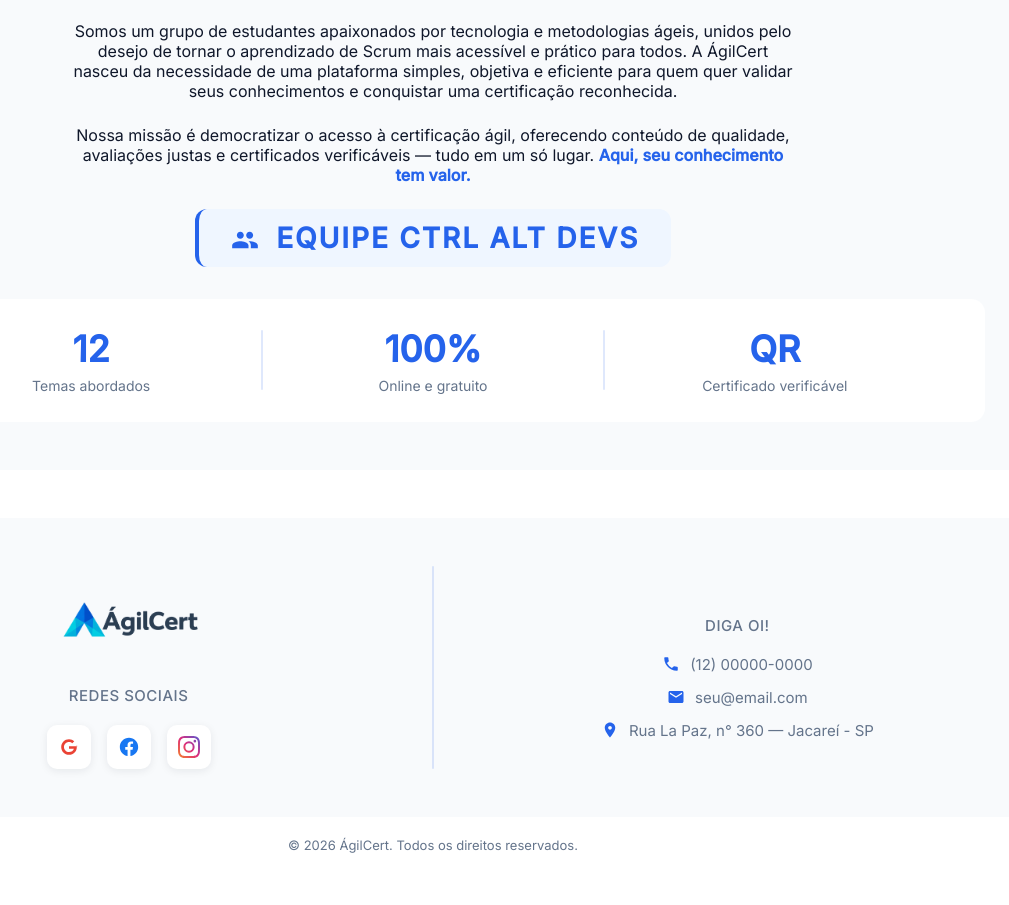
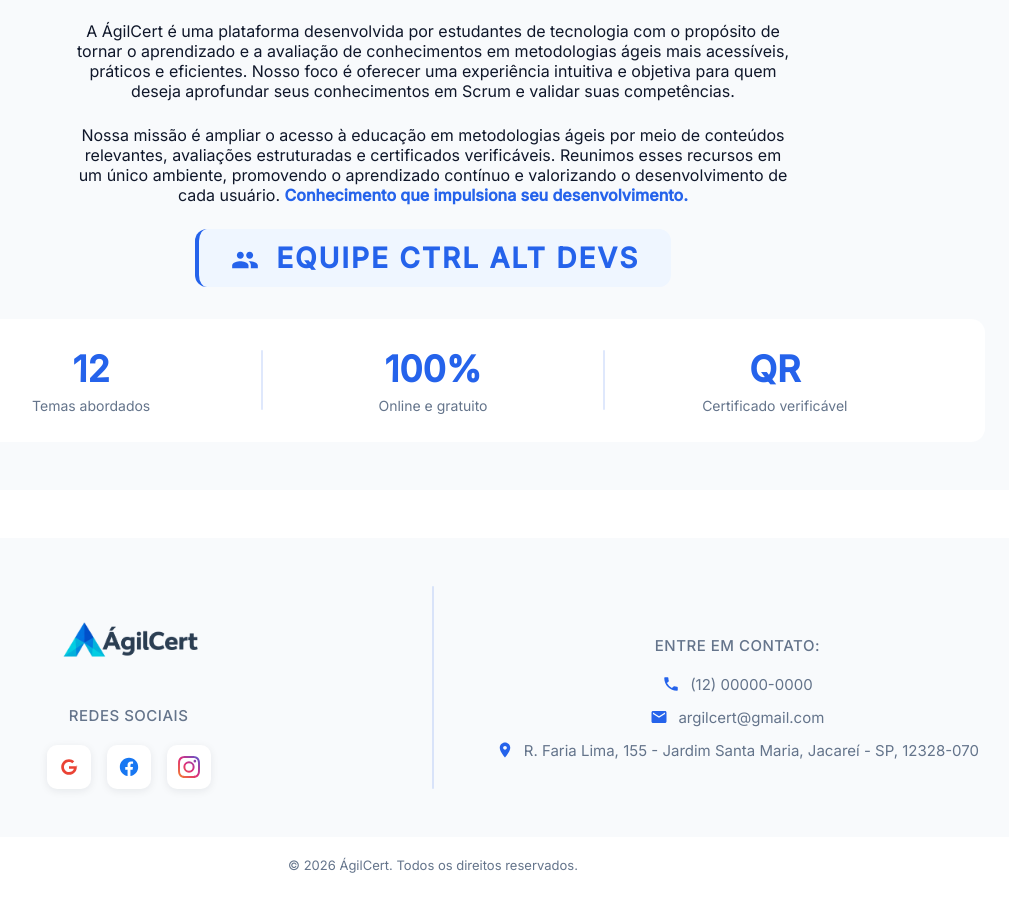
Before and after one commit to ctrlaltdevs0-droid/ABP_1, a plain HTML site: page frontend/src/home.html in a window 1280 px wide. Shown: the part 1112-2017 px from the top of the page, without its empty margins (207-1216 px from the left). Drawn offline with Linux system fonts and the light colour scheme.

Commit message:
update sobre nós

```diff
--- a/frontend/src/home.html
+++ b/frontend/src/home.html
@@ -152,12 +152,13 @@
         <h2 style="color: var(--text); font-weight: 400; font-size: clamp(28px, 3vw, 48px); line-height: 1.2;">
           Quem está por trás da <span style="color: var(--primary);">ÁgilCert</span>?
         </h2>
-        <p class="body-2" style="max-width: 720px;">
-          Somos um grupo de estudantes apaixonados por tecnologia e metodologias ágeis, unidos pelo desejo de tornar o aprendizado de Scrum mais acessível e prático para todos. A ÁgilCert nasceu da necessidade de uma plataforma simples, objetiva e eficiente para quem quer validar seus conhecimentos e conquistar uma certificação reconhecida.
-        </p>
-        <p class="body-2" style="max-width: 720px;">
-          Nossa missão é democratizar o acesso à certificação ágil, oferecendo conteúdo de qualidade, avaliações justas e certificados verificáveis — tudo em um só lugar. <strong style="color: var(--primary);">Aqui, seu conhecimento tem valor.</strong>
-        </p>
+       <p class="body-2" style="max-width: 720px;">
+  A ÁgilCert é uma plataforma desenvolvida por estudantes de tecnologia com o propósito de tornar o aprendizado e a avaliação de conhecimentos em metodologias ágeis mais acessíveis, práticos e eficientes. Nosso foco é oferecer uma experiência intuitiva e objetiva para quem deseja aprofundar seus conhecimentos em Scrum e validar suas competências.
+</p>
+
+<p class="body-2" style="max-width: 720px;">
+  Nossa missão é ampliar o acesso à educação em metodologias ágeis por meio de conteúdos relevantes, avaliações estruturadas e certificados verificáveis. Reunimos esses recursos em um único ambiente, promovendo o aprendizado contínuo e valorizando o desenvolvimento de cada usuário. <strong style="color: var(--primary);">Conhecimento que impulsiona seu desenvolvimento.</strong>
+</p>
         <p class="sobre-nos-equipe">
           <svg viewBox="0 0 24 24" style="width:28px;height:28px;fill:var(--primary);vertical-align:middle;margin-right:8px;"><path d="M16 11c1.66 0 2.99-1.34 2.99-3S17.66 5 16 5c-1.66 0-3 1.34-3 3s1.34 3 3 3zm-8 0c1.66 0 2.99-1.34 2.99-3S9.66 5 8 5C6.34 5 5 6.34 5 8s1.34 3 3 3zm0 2c-2.33 0-7 1.17-7 3.5V19h14v-2.5c0-2.33-4.67-3.5-7-3.5zm8 0c-.29 0-.62.02-.97.05 1.16.84 1.97 1.97 1.97 3.45V19h6v-2.5c0-2.33-4.67-3.5-7-3.5z"/></svg>
           Equipe Ctrl Alt Devs
@@ -216,7 +217,7 @@
       <div class="footer-divider"></div>
 
       <div class="footer-right">
-        <p class="footer-section-title">Diga Oi!</p>
+        <p class="footer-section-title">Entre em contato:</p>
         <ul class="footer-contact">
           <li>
             <svg viewBox="0 0 24 24"><path d="M6.62 10.79a15.05 15.05 0 0 0 6.59 6.59l2.2-2.2a1 1 0 0 1 1.01-.24c1.12.37 2.33.57 3.58.57a1 1 0 0 1 1 1V20a1 1 0 0 1-1 1C10.61 21 3 13.39 3 4a1 1 0 0 1 1-1h3.5a1 1 0 0 1 1 1c0 1.25.2 2.46.57 3.58a1 1 0 0 1-.25 1.01l-2.2 2.2z"/></svg>
@@ -224,11 +225,11 @@
           </li>
           <li>
             <svg viewBox="0 0 24 24"><path d="M20 4H4c-1.1 0-2 .9-2 2v12c0 1.1.9 2 2 2h16c1.1 0 2-.9 2-2V6c0-1.1-.9-2-2-2zm0 4-8 5-8-5V6l8 5 8-5v2z"/></svg>
-            seu@email.com
+            argilcert@gmail.com
           </li>
           <li>
             <svg viewBox="0 0 24 24"><path d="M12 2C8.13 2 5 5.13 5 9c0 5.25 7 13 7 13s7-7.75 7-13c0-3.87-3.13-7-7-7zm0 9.5c-1.38 0-2.5-1.12-2.5-2.5S10.62 6.5 12 6.5s2.5 1.12 2.5 2.5S13.38 11.5 12 11.5z"/></svg>
-            Rua La Paz, n° 360 — Jacareí - SP
+            R. Faria Lima, 155 - Jardim Santa Maria, Jacareí - SP, 12328-070
           </li>
         </ul>
       </div>
```
